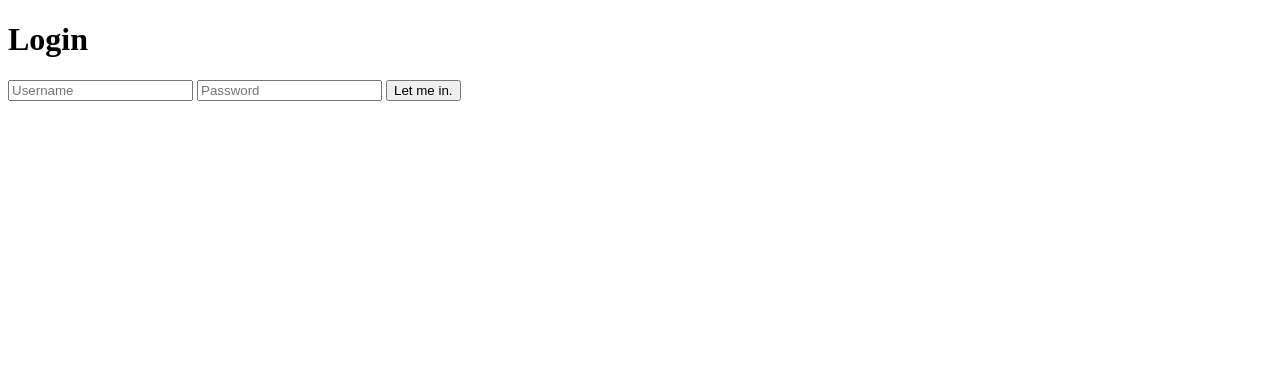
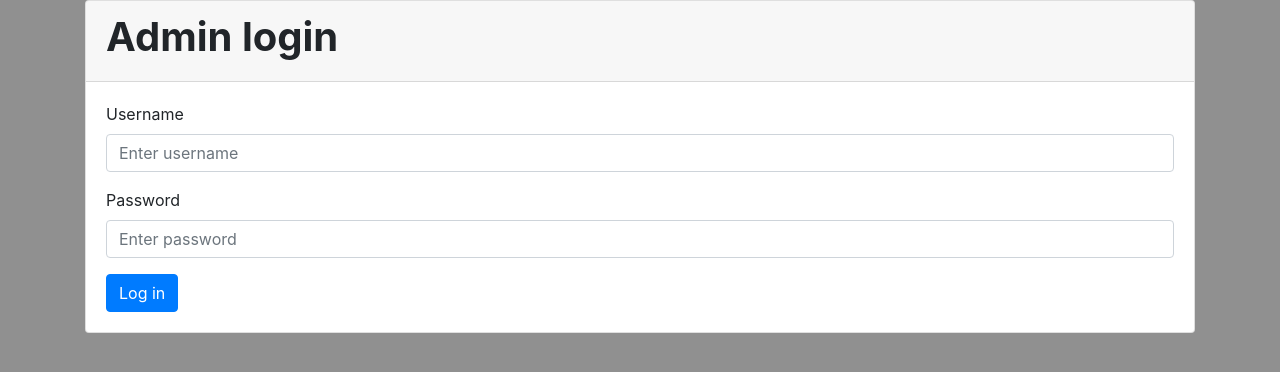
Before and after one commit to hmtam1302/Assignment-2, a PHP site: page /login.php in a window 1280 px wide. Shown: the top 372 px of the page. Run offline with PHP 8.4, Linux system fonts and the light colour scheme; some libraries are stand-ins or nearby versions.

Commit message:
add login admin

```diff
--- a/root/assets/css/admin.css
+++ b/root/assets/css/admin.css
@@ -667,3 +667,8 @@ table th {
   border-radius: 0.25rem;
   box-shadow: inset 0 1px 2px rgba(0, 0, 0, 0.1);
 }
+
+.overlay{
+    width: 100%;
+    height: 100vh;
+}
--- a/root/php/admin/login.php
+++ b/root/php/admin/login.php
@@ -1,44 +1,47 @@
 <!DOCTYPE html>
 <html lang="en">
+
 <head>
     <meta charset="UTF-8">
-    <meta name="viewport" content="width=device-width, initial-scale=1.0">
+    <meta name="viewport" content="width=device-width, height=device-height, initial-scale=1.0, user-scalable=0, minimum-scale=1.0, maximum-scale=1.0">
+    <link rel="stylesheet" href="/assets/css/admin.css">
+    <!-- Latest compiled and minified CSS -->
+    <link rel="stylesheet" href="https://maxcdn.bootstrapcdn.com/bootstrap/4.5.2/css/bootstrap.min.css">
+
+    <!-- Import lib -->
     <script src="https://ajax.googleapis.com/ajax/libs/jquery/3.5.1/jquery.min.js"></script>
     <script src="https://cdnjs.cloudflare.com/ajax/libs/popper.js/1.16.0/umd/popper.min.js"></script>
     <script src="https://maxcdn.bootstrapcdn.com/bootstrap/4.5.2/js/bootstrap.min.js"></script>
-    <link rel="stylesheet" href="css/index.css">
+
+
+    <script src='https://kit.fontawesome.com/a076d05399.js'></script>
+    <link href="https://fonts.googleapis.com/css2?family=Roboto&display=swap" rel="stylesheet">
+    <link rel="stylesheet" href="https://cdnjs.cloudflare.com/ajax/libs/font-awesome/4.7.0/css/font-awesome.min.css">
     <title>Document</title>
 </head>
-<body>
-    <div class="login">
-        <h1>Login</h1>
-        <form method="post">
-            <input type="text" name="u" placeholder="Username" required="required" id="u"/>
-            <input type="password" name="p" placeholder="Password" required="required" id="p"/>
-            <button type="submit" class="btn btn-primary btn-block btn-large" onclick="login();">Let me in.</button>
-        </form>
+
+<body style="background-color: #909090;">
+    <div class="overlay d-flex justify-content-center align-items-center flex-column">
+        <div class="container">
+            <div class="card">
+                <div class="card-header">
+                    <h1 class="font-weight-bold">Admin login</h1>
+                </div>
+                <div class="card-body">
+                    <form>
+                        <div class="form-group">
+                            <label for="username">Username</label>
+                            <input type="username" class="form-control" id="username" aria-describedby="username" placeholder="Enter username">
+
+                        </div>
+                        <div class="form-group">
+                            <label for="password">Password</label>
+                            <input type="password" class="form-control" id="password" placeholder="Enter password">
+                        </div>
+                        <button type="submit" class="btn btn-primary">Log in</button>
+                    </form>
+                </div>
+            </div>
+        </div>
     </div>
 </body>
-<script>
-    function login(){
-        var u = $('u').val();
-        var p = $('u').val();
-        $.ajax({
-            url: "backend/login.php",
-            type: 'post',
-            data: {
-                checkLogin: 'check',
-                username: u,
-                password: p
-            },
-            success: function(data, status) {
-                if (data == 'fail') {
-                    alert('login fail');
-                } else {
-                    window.location.replace("home.html");
-                }
-            }
-        });
-    }
-</script>
-</html>
```
